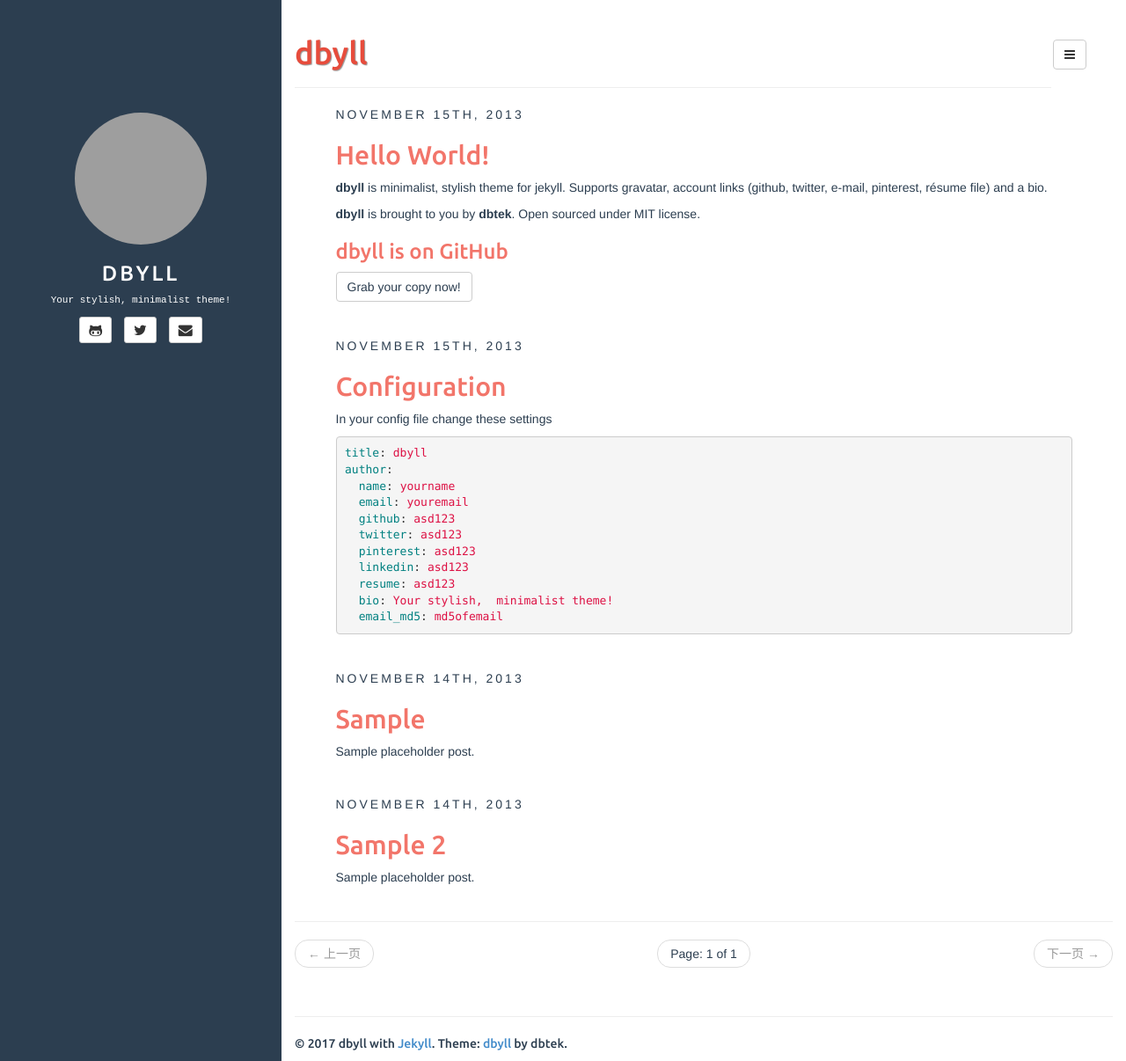
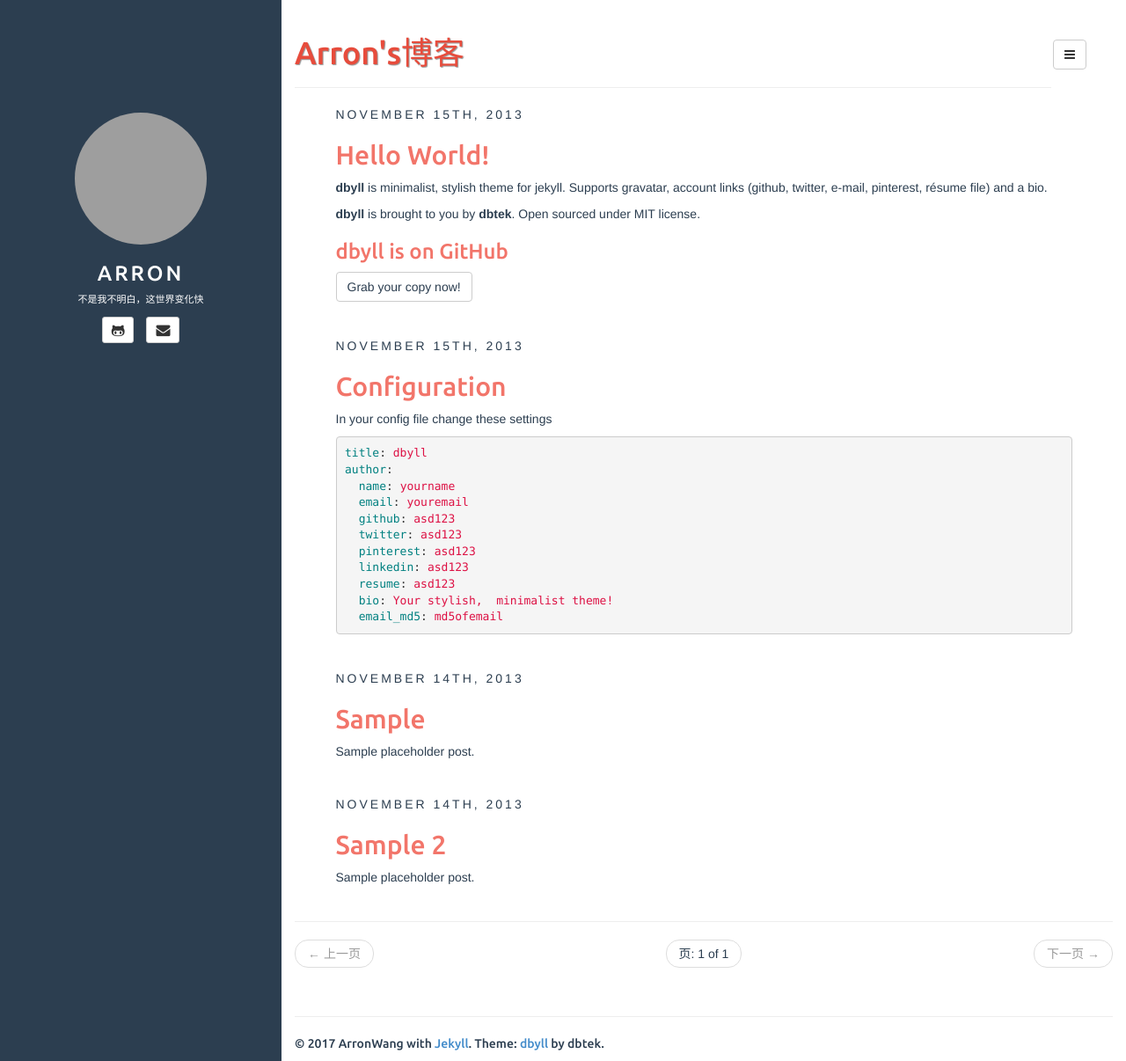
Before and after one commit to Aaron311328/Aaron311328.github.io, a Jekyll site: the page built from index.html, in a window 1280 px wide and 1206 px high. Shown: the whole window at 88% size. Built offline with Jekyll 4.4.1, drawn with Linux system fonts in a browser that asks for light colours; the list of posts is cut into pages by our own code; grey boxes are pictures that could not be loaded.

Commit message:
change731

```diff
--- a/_config.yml
+++ b/_config.yml
@@ -5,26 +5,23 @@
 exclude: ["README.md"] # files to exclude
 highlighter: rouge
 markdown: kramdown
-disqus: dbyll
-google_analytics: dbyll
-title: dbyll
+disqus: Arron's博客
+google_analytics: Arron's博客
+title: Arron
 
 defaults:
   -
     scope:
       path: "" # empty string for all files
     values:
-      title: dbyll
+      title: Arron's博客
 
 description: Stylish Jekyll Theme
 author:
-  name: dbyll
-  email: dbyll@ismaildemirbilek.com
-  github: dbtek
-  twitter: dbtek
-  pinterest: asd123
-  linkedin: asd123
-  bio: Your stylish, minimalist theme!
+  name: ArronWang
+  email: 756793727@qq.com
+  github: https://github.com/Aaron311328
+  bio: 不是我不明白，这世界变化快
   email_md5: 726351295ec82e145928582f595aa3aa
 
 rss_path: feed.xml
--- a/index.html
+++ b/index.html
@@ -58,7 +58,7 @@
   {% endif %}
 
   <li>
-    <span class="page_number">Page: {{ paginator.page }} of {{ paginator.total_pages }}</span>
+    <span class="page_number">页: {{ paginator.page }} of {{ paginator.total_pages }}</span>
   </li>
 
   {% if paginator.next_page %}
```
Also changed, not shown: 1 other file.
